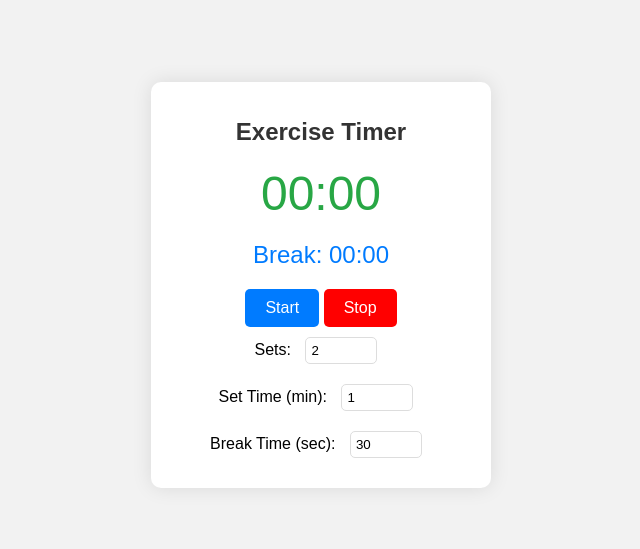
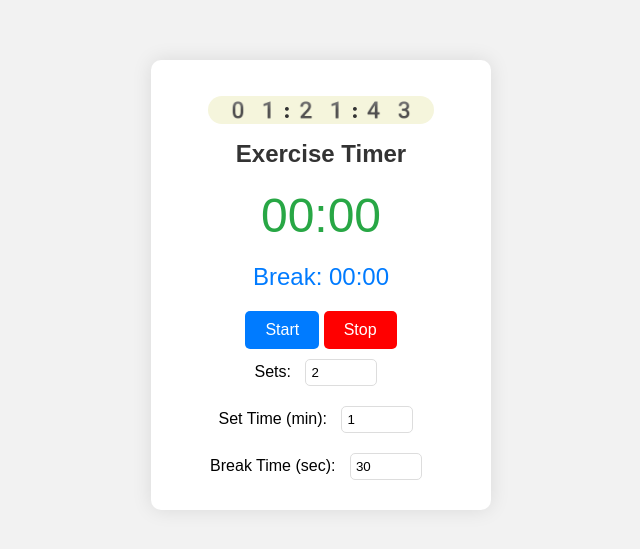
Before and after one commit to Shaheryar823/Exercise-set-timer, a plain HTML site: page index.html in a window 1280 px wide. Shown: the part 115-664 px from the top of the page, without its empty margins (319-959 px from the left). Drawn offline with Linux system fonts and the light colour scheme.

Commit message:
add cloock on top

```diff
--- a/index.html
+++ b/index.html
@@ -7,7 +7,9 @@
     <link rel="stylesheet" href="style.css">
 </head>
 <body>
+
     <div class="timer-container">
+        <div class="clock-container js-clock-container"></div>
         <h1>Exercise Timer</h1>
         <div class="timer-display js-timer-display">00:00</div>
         <div class="break-display js-break-display">Break: 00:00</div>
--- a/script.js
+++ b/script.js
@@ -14,9 +14,7 @@ function workOutTime(){
         seconds = 9;
         exerciseDuration -=1;
     }
-    m = exerciseDuration <= 9? `0${exerciseDuration}`: `${exerciseDuration}`;
-    s = seconds <= 9? `0${seconds}`: `${seconds}`;
-    set = `${m}:${s}`;
+    set = `${ZeroBefore(exerciseDuration)}:${ZeroBefore(seconds)}`;
     document.querySelector('.js-timer-display').innerHTML = String(set);
     seconds--;
     setTimeIdForWorkOut = setTimeout(workOutTime, 1000);
@@ -38,8 +36,7 @@ function workOutTime(){
 function breakTime()
 {
     totalSet--;
-    m = breakDuration <= 9? `0${breakDuration}`: `${breakDuration}`;
-    set = `Break: 00:${m}`;
+    set = `Break: 00:${ZeroBefore(breakDuration)}`;
     document.querySelector('.js-break-display').innerHTML = String(set);
     breakDuration--;
     setTimeBreakId = setTimeout(breakTime, 1000);
@@ -69,3 +66,24 @@ document.querySelector('.js-stop-btn').addEventListener('click',()=>{
     clearTimeout(setTimeBreakId);
     clearTimeout(setTimeIdForWorkOut);
 });
+
+
+
+function clock()
+{
+    setTimeout(()=>{
+        let day = new Date();
+        let mintes = day.getMinutes();
+        let hours = day.getHours() > 12? day.getHours() -12 : day.getHours() ;
+        let sec = day.getSeconds();
+        let currentTime =`<h1 class = "clock-display">${ZeroBefore(hours)}:${ZeroBefore(mintes)}:${ZeroBefore(sec)}</h1>`;
+        document.querySelector('.js-clock-container').innerHTML = currentTime;
+        clock();},1000);
+}
+clock();
+
+function ZeroBefore(num)
+{
+    num = num > 9? num:`0${num}`;
+    return num;
+}
--- a/style.css
+++ b/style.css
@@ -63,3 +63,13 @@ input[type="number"] {
     border-radius: 5px;
     border: 1px solid #ddd;
 }
+.clock-display{
+    font-family: emoji;
+    background-color: beige;
+    border-radius: 15px;
+    max-width: fit-content;
+    padding: 0px 15px;
+}
+.clock-container{
+    text-align: -webkit-center;
+}
```
